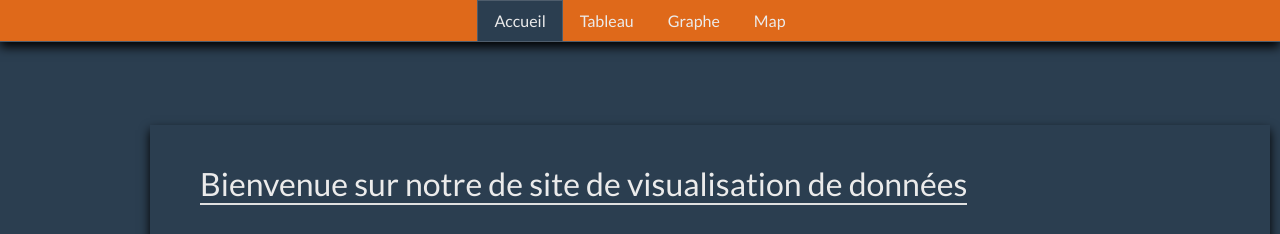
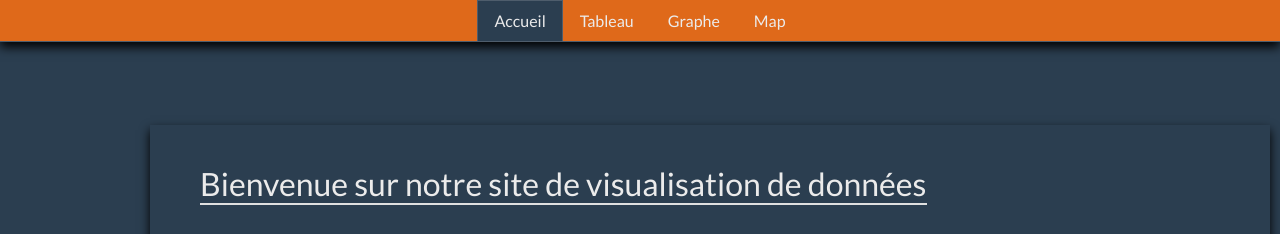
Before and after one commit to morgan-grt/bdd_docker, a website: page app/ui/index.html in a window 1280 px wide. Shown: the top 234 px of the page. Drawn offline with Linux system fonts and the light colour scheme.

Commit message:
correction erreur ortho

```diff
--- a/app/ui/index.html
+++ b/app/ui/index.html
@@ -36,7 +36,7 @@ and open the template in the editor.
         <div id="wrapper">
             <section id="content">
                 <div id="d3-content" class="text-div">
-                    <h2>Bienvenue sur notre de site de visualisation de données</h2><br/>
+                    <h2>Bienvenue sur notre site de visualisation de données</h2><br/>
                     <h4>Voici quelques informations concernant le site :</h4><br/>
                     <p>Notre thème est la météo, nous utilisons les données météorologiques de 10 villes d'Europe (des stations météorologiques) :</p>
                     <ul>
```
